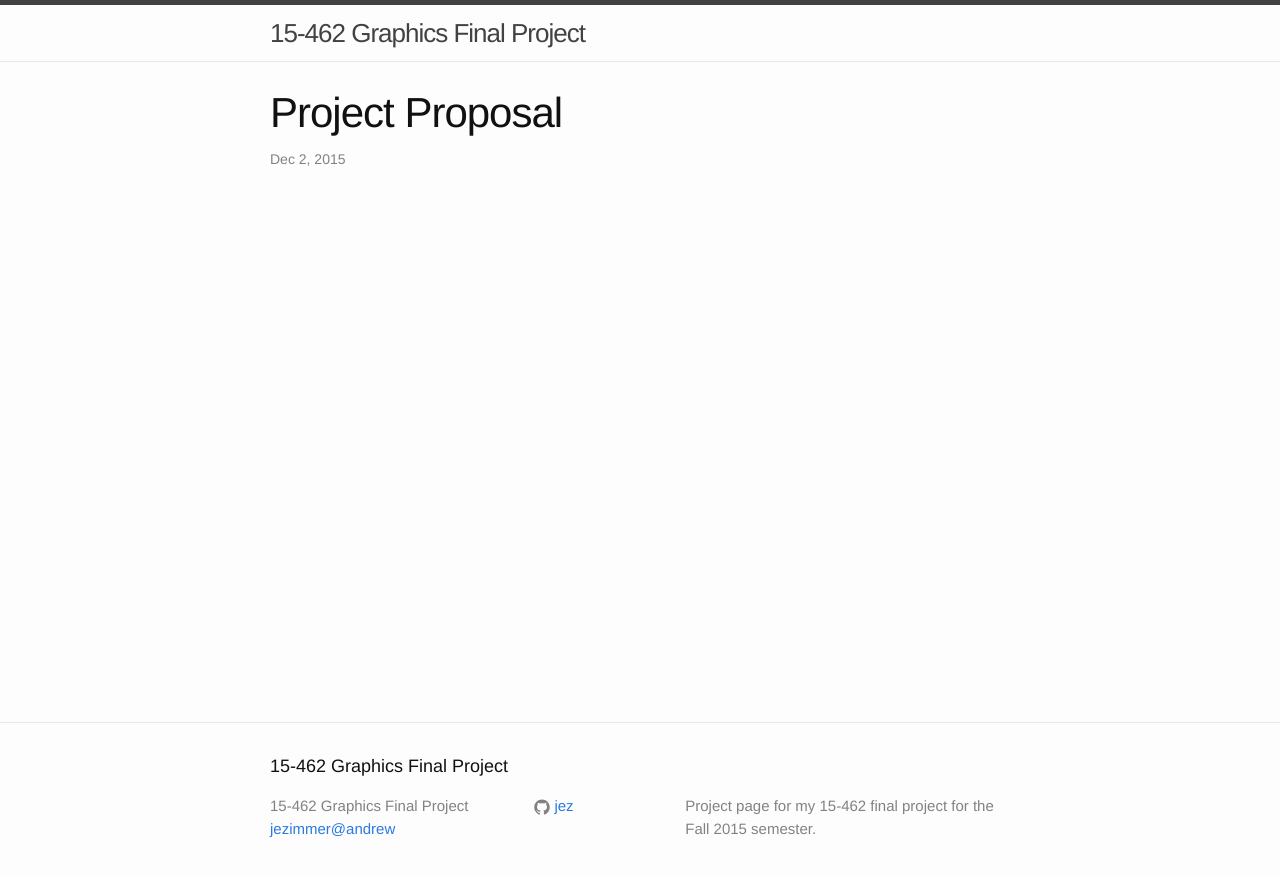
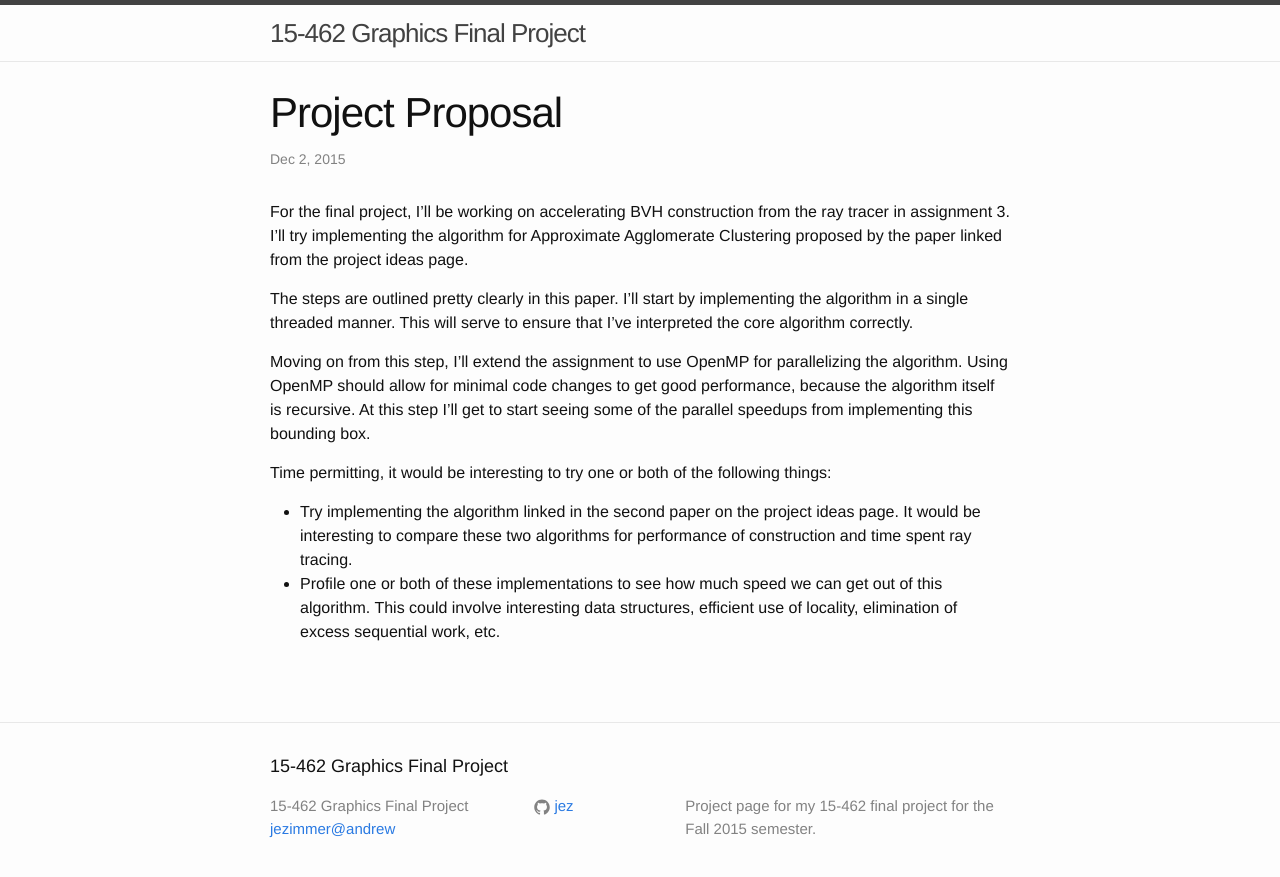
Before and after one commit to jez/graphics-final, a Jekyll site: the page built from _posts/2015-12-02-proposal.md, in a window 1280 px wide. Shown: the top 877 px of the page. Built offline with Jekyll 4.4.1, drawn with Linux system fonts in a browser that asks for light colours; Markdown is read by kramdown in place of the engine named in the settings.

Commit message:
Add Project Proposal

```diff
--- a/_posts/2015-12-02-proposal.md
+++ b/_posts/2015-12-02-proposal.md
@@ -3,3 +3,28 @@ layout: post
 title: "Project Proposal"
 date: "Wed Dec  2 17:54:08 EST 2015"
 ---
+
+For the final project, I'll be working on accelerating BVH construction from
+the ray tracer in assignment 3. I'll try implementing the algorithm for
+Approximate Agglomerate Clustering proposed by the paper linked from the project
+ideas page.
+
+The steps are outlined pretty clearly in this paper. I'll start by implementing
+the algorithm in a single threaded manner. This will serve to ensure that I've
+interpreted the core algorithm correctly.
+
+Moving on from this step, I'll extend the assignment to use OpenMP for
+parallelizing the algorithm. Using OpenMP should allow for minimal code changes
+to get good performance, because the algorithm itself is recursive. At this step
+I'll get to start seeing some of the parallel speedups from implementing this
+bounding box.
+
+Time permitting, it would be interesting to try one or both of the following
+things:
+
+- Try implementing the algorithm linked in the second paper on the project ideas
+  page. It would be interesting to compare these two algorithms for performance
+  of construction and time spent ray tracing.
+- Profile one or both of these implementations to see how much speed we can get
+  out of this algorithm. This could involve interesting data structures,
+  efficient use of locality, elimination of excess sequential work, etc.
```
